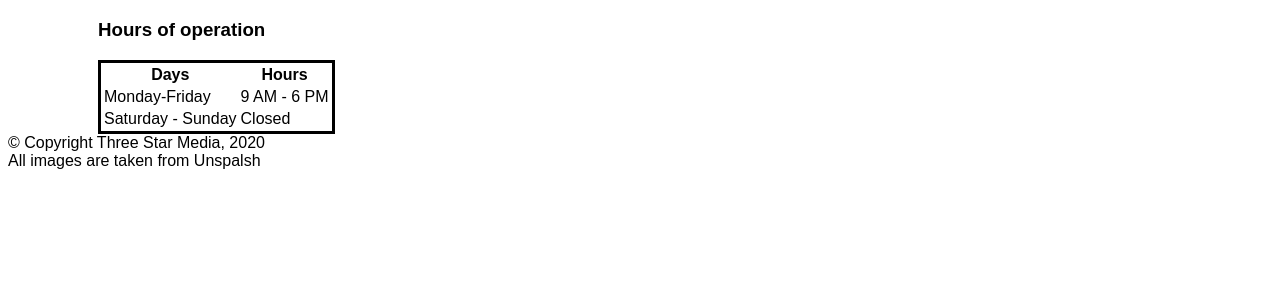
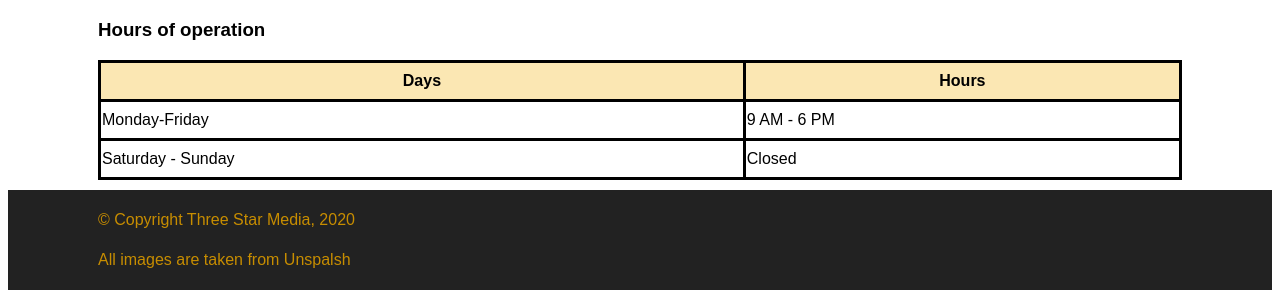
Before and after one commit to nhu-ly91/nhu-ly91.github.io, a plain HTML site: page final-project/index.html in a window 1280 px wide. Shown: the part 4083-4381 px from the top of the page. Before the commit the page ends 4261 px from the top, so only its background shows below. Drawn offline with nearby package versions, Linux system fonts and the light colour scheme.

Commit message:
fixed div section

```diff
--- a/final-project/css/style.css
+++ b/final-project/css/style.css
@@ -224,9 +224,31 @@ h2{
 /* Start hours */
 .hours{
     margin-left: 90px;
+    margin-right: 90px;
+    margin-bottom: 10px;
 }
-.table{
+table, th, td{
     border: solid;
+}
+table{
+    width: 100%;
+    border-collapse: collapse;
+    height: 120px;
+}
+.main-info{
+    background-color: rgb(251, 231, 179);
+    border-bottom: solid;
+}
+
+/* Start footer */
+.footer{
+    background-color: rgb(34, 34, 34);
+    color: rgb(199, 141, 0);
+    padding: 10px;
+}
+.copy{
+    margin-left: 80px;
+    line-height: 2.5;
 }
 
 /* @media screen and (min-width:760px) and (max-width:1200px) */
--- a/final-project/index.html
+++ b/final-project/index.html
@@ -67,7 +67,6 @@
                     </p>
                 </div>
             </div>
-    </div>
 
             <div class="services">
                 <h2 class="services-title">Our Services</h2>
@@ -77,19 +76,15 @@
                         <div class="digi-info">
                             <h3>Digital Transformation</h3>
                             <p>Lorem ipsum dolor, sit amet consectetur adipisicing elit. Eius vel, rem inventore quo tempora
-                        animi mollitia eaque error qui consectetur in reprehenderit magnam at vitae corporis quaerat
-                        deleniti
-                        explicabo nisi?</p>
+                            animi mollitia eaque error qui consectetur in reprehenderit magnam at vitae corporis quaerat deleniti explicabo nisi?</p>
                             <button class="btn">Digital Plans
                                 <span class="material-symbols-outlined">
-                            arrow_right
-                        </span>
+                                arrow_right</span>
                             </button>
                         </div>
                     </div>
 
                     <div class="marketing">
-
                         <img src="img/marketing.jpg" alt="marketing-img" id="marketing-img">
                         <div class="market-info">
                             <h3>Marketing</h3>
@@ -105,6 +100,7 @@
                         </div>
                     </div>
                 </div>
+
                 <div class="services-2">
                     <div class="video">
                         <img src="img/video.jpg" alt="video-img" id="video-img">
@@ -177,6 +173,7 @@
                     </button>
                 </div>
             </div>
+
             <div class="team">
                 <h2>Our Team</h2>
                 <div class="team-1">
@@ -189,6 +186,7 @@
                         repellendus harum sit voluptatum tempora.</p>
                     </div>
                 </div>
+
                 <div class="team-2">
                     <img src="img/bob.jpg" alt="bob-img" id="bob-img">
                     <div class="team-2-info">
@@ -200,7 +198,7 @@
                     </div>
                 </div>
             </div>
-    <div>
+
             <h2>Contact Us</h2>
             <div class="contact">
                 <div class="message">
@@ -221,6 +219,7 @@
                         <button type="submit">Send</button>
                     </form>
                 </div>
+
                 <div class="location">
                     <h3>Location</h3>
                     <iframe
@@ -229,12 +228,11 @@
                     referrerpolicy="no-referrer-when-downgrade"></iframe>
                 </div>
             </div>
-    </div>
 
             <div class="hours">
                 <h3>Hours of operation</h3>
                 <table class="table">
-            <tr>
+                    <tr class="main-info">
                         <th>Days</th>
                         <th>Hours</th>
                     </tr>
```
Lines whose indentation alone changed are shown as unchanged.
